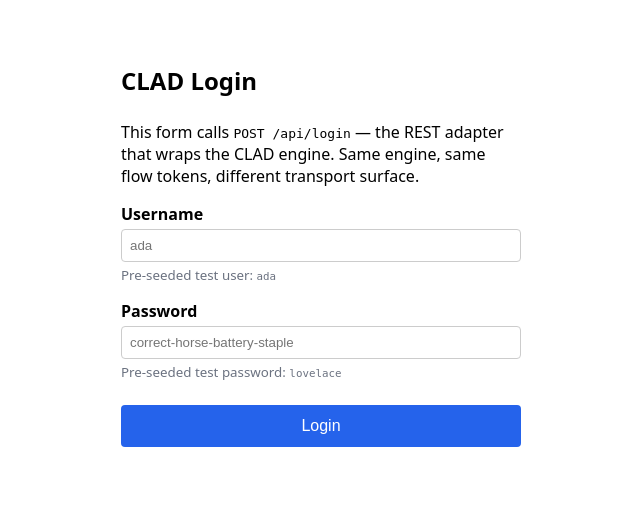
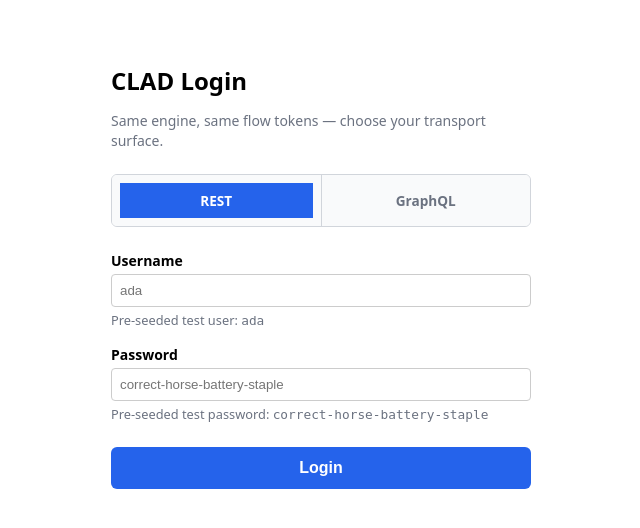
Before and after one commit to abratto/clad, a web app: page /login.html in a window 1280 px wide. Shown: the top 528 px of the page, without its empty margins (319-959 px from the left). Run offline with its HTML, style and script files only (its server is not run), Linux system fonts and the light colour scheme; data that the repository does not hold is empty.

Commit message:
feat: add REST/GraphQL toggle to login.html
- Segmented toggle switching between REST and GraphQL surfaces
- Same engine, same flow tokens — different transport encoding
- Result display shows which surface was used (via REST / via GraphQL)
- Fix password hint: lovelace -> correct-horse-battery-staple

```diff
--- a/reference-impl/java-micronaut-jena/src/main/resources/public/login.html
+++ b/reference-impl/java-micronaut-jena/src/main/resources/public/login.html
@@ -3,57 +3,110 @@
 <head>
     <meta charset="UTF-8">
     <meta name="viewport" content="width=device-width, initial-scale=1.0">
-    <title>CLAD Login — Ports & Adapters</title>
+    <title>CLAD Login — Ports &amp; Adapters</title>
     <style>
-        body { font-family: system-ui, sans-serif; max-width: 400px; margin: 4rem auto; padding: 0 1rem; }
-        h1 { font-size: 1.5rem; margin-bottom: 1.5rem; }
-        label { display: block; margin: 1rem 0 0.25rem; font-weight: 600; }
-        input { width: 100%; padding: 0.5rem; border: 1px solid #ccc; border-radius: 4px; box-sizing: border-box; }
-        button { margin-top: 1.5rem; width: 100%; padding: 0.75rem; background: #2563eb; color: white; border: none; border-radius: 4px; cursor: pointer; font-size: 1rem; }
+        body { font-family: system-ui, sans-serif; max-width: 420px; margin: 4rem auto; padding: 0 1rem; }
+        h1 { font-size: 1.5rem; margin-bottom: 0.5rem; }
+        p.desc { color: #6b7280; font-size: 0.875rem; margin-bottom: 1.5rem; line-height: 1.4; }
+
+        .toggle { display: flex; border: 1px solid #d1d5db; border-radius: 6px; overflow: hidden; margin-bottom: 1.5rem; }
+        .toggle label { display: flex; align-items: center; justify-content: center; flex: 1; padding: 0.5rem; font-size: 0.85rem; font-weight: 600; cursor: pointer; color: #6b7280; background: #f9fafb; border-right: 1px solid #d1d5db; user-select: none; transition: background 0.15s; }
+        .toggle label:last-child { border-right: none; }
+        .toggle input { display: none; }
+        .toggle input:checked + span { background: #2563eb; color: white; display: flex; align-items: center; justify-content: center; flex: 1; padding: 0.5rem 0; font-size: 0.85rem; font-weight: 600; }
+
+        .field { margin-top: 1rem; }
+        .field label.fld { display: block; margin-bottom: 0.25rem; font-weight: 600; font-size: 0.875rem; }
+        .field input { width: 100%; padding: 0.5rem; border: 1px solid #ccc; border-radius: 4px; box-sizing: border-box; }
+        .field small { color: #6b7280; display: block; margin-top: 0.25rem; font-size: 0.8rem; }
+        button { margin-top: 1.5rem; width: 100%; padding: 0.75rem; background: #2563eb; color: white; border: none; border-radius: 6px; cursor: pointer; font-size: 1rem; font-weight: 600; }
         button:hover { background: #1d4ed8; }
-        #result { margin-top: 1.5rem; padding: 1rem; border-radius: 4px; display: none; }
+
+        #result { margin-top: 1.5rem; padding: 1rem; border-radius: 6px; display: none; font-size: 0.875rem; line-height: 1.5; }
         .success { background: #dcfce7; color: #166534; }
         .error { background: #fef2f2; color: #991b1b; }
-        small { color: #6b7280; display: block; margin-top: 0.25rem; }
     </style>
 </head>
 <body>
     <h1>CLAD Login</h1>
-    <p>This form calls <code>POST /api/login</code> — the REST adapter that wraps the CLAD engine. Same engine, same flow tokens, different transport surface.</p>
+    <p class="desc">Same engine, same flow tokens — choose your transport surface.</p>
+
+    <div class="toggle">
+        <label>
+            <input type="radio" name="surface" value="rest" checked>
+            <span>REST</span>
+        </label>
+        <label>
+            <input type="radio" name="surface" value="graphql">
+            <span>GraphQL</span>
+        </label>
+    </div>
+
     <form id="loginForm">
-        <label for="username">Username</label>
-        <input id="username" type="text" placeholder="ada" required>
-        <small>Pre-seeded test user: <code>ada</code></small>
+        <div class="field">
+            <label class="fld" for="username">Username</label>
+            <input id="username" type="text" placeholder="ada" required>
+            <small>Pre-seeded test user: <code>ada</code></small>
+        </div>
 
-        <label for="password">Password</label>
-        <input id="password" type="password" placeholder="correct-horse-battery-staple" required>
-        <small>Pre-seeded test password: <code>lovelace</code></small>
+        <div class="field">
+            <label class="fld" for="password">Password</label>
+            <input id="password" type="password" placeholder="correct-horse-battery-staple" required>
+            <small>Pre-seeded test password: <code>correct-horse-battery-staple</code></small>
+        </div>
 
         <button type="submit">Login</button>
     </form>
+
     <div id="result"></div>
 
     <script>
+        document.querySelectorAll('.toggle input').forEach(radio => {
+            radio.addEventListener('change', () => {
+                document.querySelectorAll('.toggle span.sel').forEach(s => s.classList.remove('sel'));
+                radio.nextElementSibling.classList.add('sel');
+            });
+        });
+
         document.getElementById('loginForm').addEventListener('submit', async (e) => {
             e.preventDefault();
             const username = document.getElementById('username').value;
             const password = document.getElementById('password').value;
+            const surface = document.querySelector('input[name="surface"]:checked').value;
             const result = document.getElementById('result');
 
             try {
-                const resp = await fetch('/api/login', {
-                    method: 'POST',
-                    headers: { 'Content-Type': 'application/json' },
-                    body: JSON.stringify({ username, password })
-                });
+                let url, body, method = 'POST';
+                const headers = { 'Content-Type': 'application/json' };
+
+                if (surface === 'rest') {
+                    url = '/api/login';
+                    body = JSON.stringify({ username, password });
+                } else {
+                    url = '/graphql';
+                    body = JSON.stringify({
+                        query: `mutation { login(loginRequestInput: { username: "${username}", password: "${password}" }) { sessionToken } }`
+                    });
+                }
+
+                const resp = await fetch(url, { method, headers, body });
                 const data = await resp.json();
+
+                const surfaceLabel = surface === 'rest' ? 'REST' : 'GraphQL';
+                const sessionToken = surface === 'rest'
+                    ? data.sessionToken
+                    : (data.data && data.data.login ? data.data.login.sessionToken : null);
+                const errorMsg = surface === 'rest'
+                    ? data.message
+                    : (data.errors ? data.errors.map(e => e.message).join(', ') : null);
+
                 result.style.display = 'block';
-                if (resp.ok) {
+                if (resp.ok && sessionToken) {
                     result.className = 'success';
-                    result.innerHTML = `<strong>Login succeeded</strong><br>Session token: <code>${data.sessionToken}</code><br>Flow token: <code>${resp.headers.get('X-Flow-Token') || 'N/A'}</code>`;
+                    result.innerHTML = `<strong>Login succeeded</strong> <small>(via ${surfaceLabel})</small><br>Session token: <code>${sessionToken}</code><br>Flow token: <code>${resp.headers.get('X-Flow-Token') || 'N/A'}</code>`;
                 } else {
                     result.className = 'error';
-                    result.innerHTML = `<strong>Login failed</strong><br>${data.message || 'Unknown error'}`;
+                    result.innerHTML = `<strong>Login failed</strong> <small>(via ${surfaceLabel})</small><br>${errorMsg || 'Unknown error'}`;
                 }
             } catch (err) {
                 result.style.display = 'block';
```
